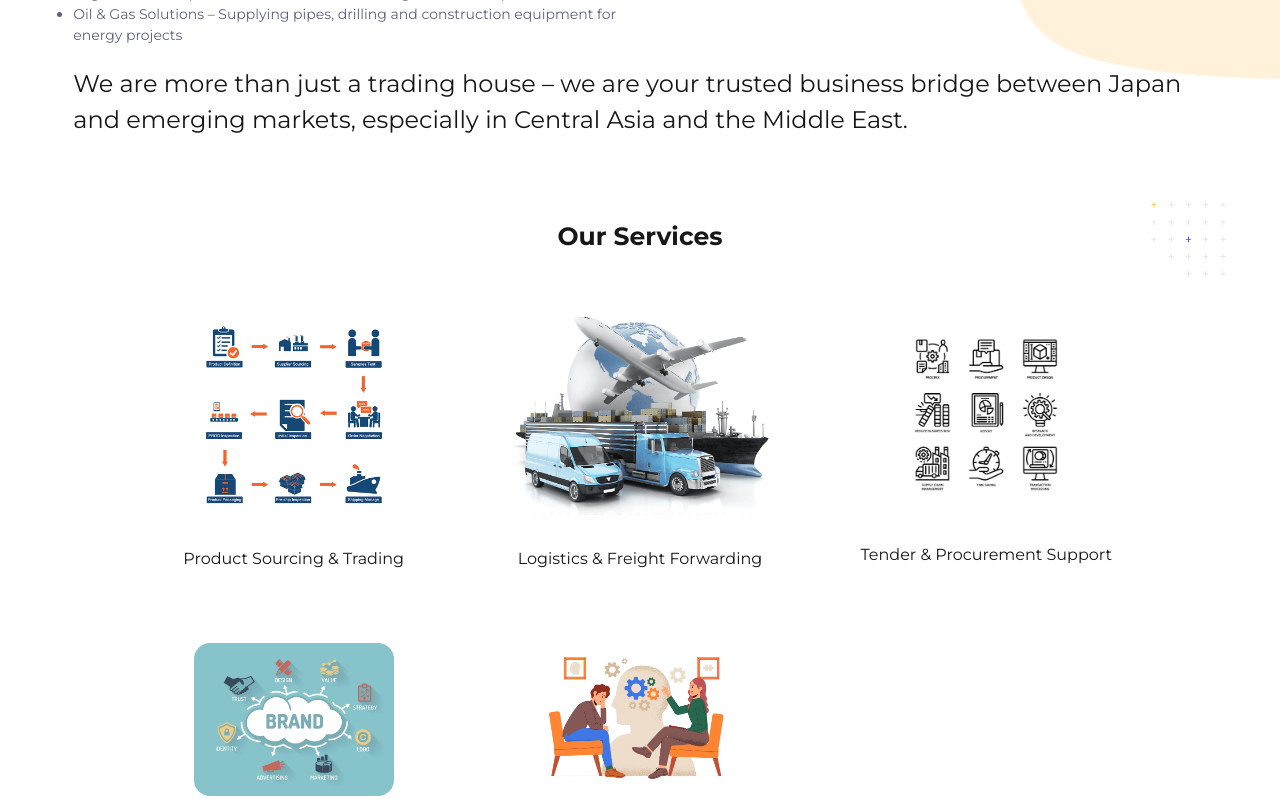
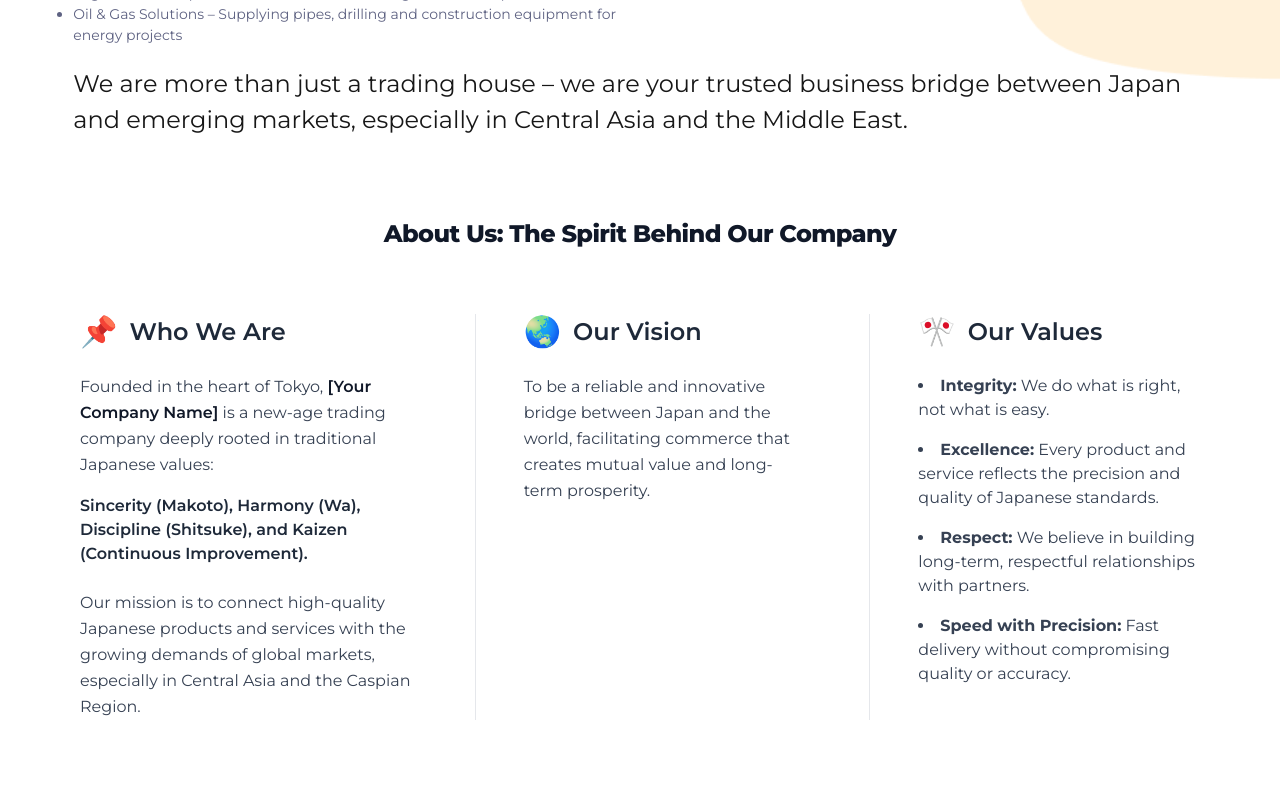
Before and after one commit to casusD/nippon-global-energy2.0, a Next.js app: page / in a window 1280 px wide. Shown: the part 420-1220 px from the top of the page. Built offline with nearby package versions, Linux system fonts and the light colour scheme.

Commit message:
add About us component

```diff
--- a/app/page.tsx
+++ b/app/page.tsx
@@ -6,6 +6,7 @@ import {Partners} from '@/components/Partners'
 import {Services} from '@/components/Services'
 import {WhyChooseUs} from '@/components/WhyChooseUs'
 import {Footer} from '@/components/Footer'
+import AboutUs from '@/components/AboutUs'
 
 export default function Home() {
 	return (
@@ -14,6 +15,7 @@ export default function Home() {
 				<Header />
 				<Hero />
 			</div>
+			<AboutUs />
 			<Services />
 			<Businesses />
 			<WhyChooseUs />
--- /dev/null
+++ b/components/AboutUs.tsx
@@ -0,0 +1,70 @@
+// components/AboutUs.tsx
+import React from 'react'
+
+const AboutUs = () => {
+	return (
+		<section className="bg-white py-20 px-6 sm:px-12 lg:px-20">
+			<div className="max-w-6xl mx-auto">
+				{/* Заголовок секции */}
+				<h2 className="text-center text-4xl sm:text-2xl font-extrabold text-gray-900 mb-16 tracking-tight">
+					About Us: The Spirit Behind Our Company
+				</h2>
+
+				<div className="grid grid-cols-1 lg:grid-cols-3 gap-y-12 lg:gap-x-16">
+					{/* Who We Are */}
+					<div className="flex flex-col">
+						<div className="flex items-center mb-6">
+							<div className="text-3xl mr-3">📌</div>
+							<h3 className="text-2xl font-semibold text-gray-800">Who We Are</h3>
+						</div>
+						<p className="text-gray-700 leading-relaxed mb-4">
+							Founded in the heart of Tokyo,{" "}
+							<span className="font-semibold text-gray-900">[Your Company Name]</span> is a new-age trading company deeply rooted in traditional Japanese values:
+						</p>
+						<p className="text-gray-800 font-semibold mb-6">
+							Sincerity (Makoto), Harmony (Wa), Discipline (Shitsuke), and Kaizen (Continuous Improvement).
+						</p>
+						<p className="text-gray-700 leading-relaxed">
+							Our mission is to connect high-quality Japanese products and services with the growing demands of global markets, especially in Central Asia and the Caspian Region.
+						</p>
+					</div>
+
+					{/* Our Vision */}
+					<div className="flex flex-col border-t md:border-t-0 md:border-l border-gray-200 pt-12 md:pt-0 md:pl-12">
+						<div className="flex items-center mb-6">
+							<div className="text-3xl mr-3">🌏</div>
+							<h3 className="text-2xl font-semibold text-gray-800">Our Vision</h3>
+						</div>
+						<p className="text-gray-700 leading-relaxed">
+							To be a reliable and innovative bridge between Japan and the world, facilitating commerce that creates mutual value and long-term prosperity.
+						</p>
+					</div>
+
+					{/* Our Values */}
+					<div className="flex flex-col border-t md:border-t-0 md:border-l border-gray-200 pt-12 md:pt-0 md:pl-12">
+						<div className="flex items-center mb-6">
+							<div className="text-3xl mr-3">🎌</div>
+							<h3 className="text-2xl font-semibold text-gray-800">Our Values</h3>
+						</div>
+						<ul className="list-disc list-inside space-y-4 text-gray-700">
+							<li>
+								<strong>Integrity:</strong> We do what is right, not what is easy.
+							</li>
+							<li>
+								<strong>Excellence:</strong> Every product and service reflects the precision and quality of Japanese standards.
+							</li>
+							<li>
+								<strong>Respect:</strong> We believe in building long-term, respectful relationships with partners.
+							</li>
+							<li>
+								<strong>Speed with Precision:</strong> Fast delivery without compromising quality or accuracy.
+							</li>
+						</ul>
+					</div>
+				</div>
+			</div>
+		</section>
+	);
+};
+
+export default AboutUs;
```
